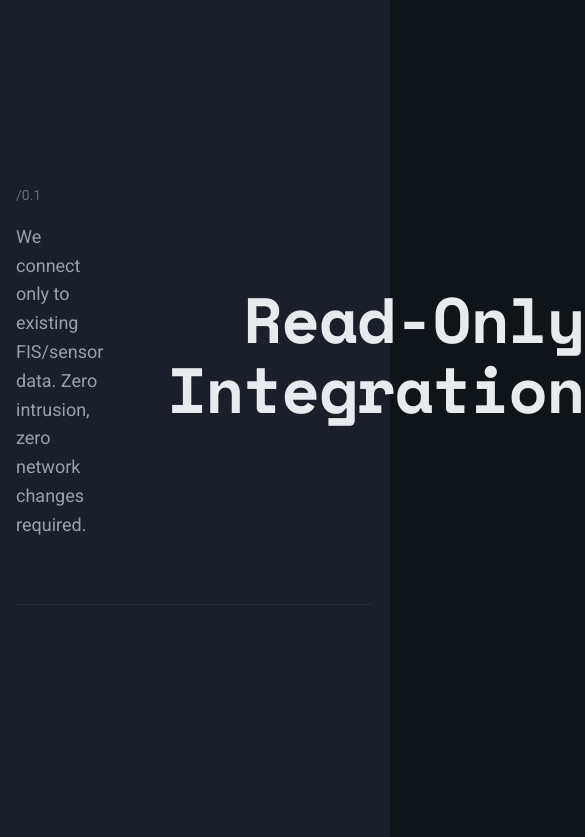
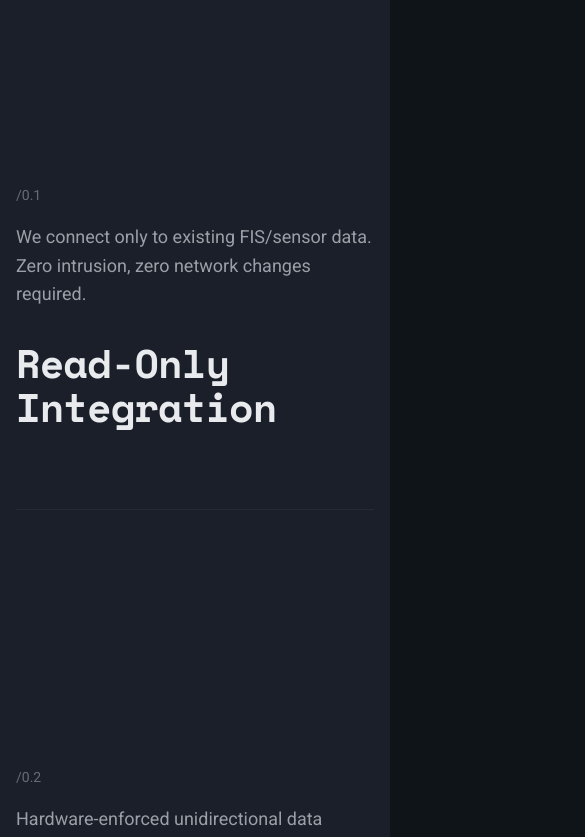
Before and after one commit to andrewgt3/gaia-predictive, a React (Vite) app: page / in a window 390 px wide. Shown: the part 1000-1837 px from the top of the page, 585 px wide, since content can reach past the window. Built offline with nearby package versions, Linux system fonts and the light colour scheme.

Commit message:
Add mobile styles for commitment section

```diff
--- a/src/index.css
+++ b/src/index.css
@@ -1593,11 +1593,26 @@ section {
     padding: var(--spacing-lg) 0;
   }
 
+
   /* Cards */
   .solution-card,
-  .commitment-card,
   .metric-card {
     padding: var(--spacing-md);
+  }
+
+  /* Commitment Items - Mobile */
+  .commitment-item {
+    grid-template-columns: 1fr;
+    gap: var(--spacing-lg);
+  }
+
+  .commitment-right {
+    justify-content: flex-start;
+  }
+
+  .commitment-title {
+    font-size: 2.5rem;
+    text-align: left;
   }
 
   /* ROI Badge */
```
